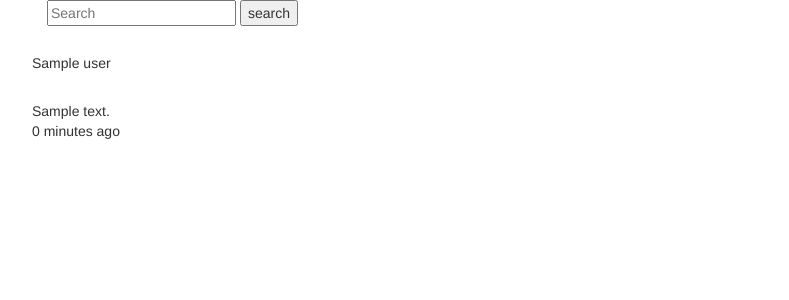
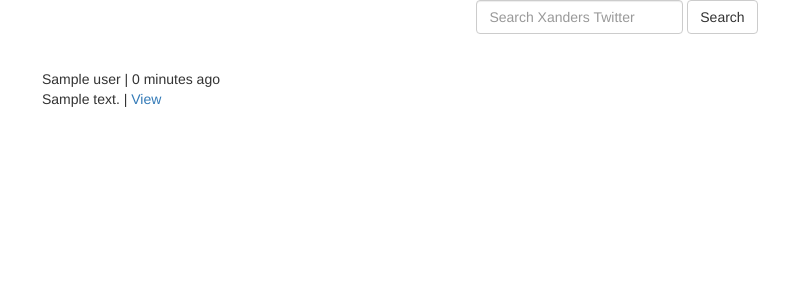
Before and after one commit to AlexKarari/clone, a Django app: template twitter/templates/all/tweet_list.html in a window 1280 px wide. Shown: the top 300 px of the page, without its empty margins (38-827 px from the left). Run offline with Django 3.2, Linux system fonts and the light colour scheme; the template is opened without the code that fills it: most values are stand-ins (such as "Sample title", 1, 10 or a date in 2020); some libraries are stand-ins or nearby versions.

Commit message:
Bootstrap Media Object
Styling with bootstrap v3 on the UI

```diff
--- a/twitter/templates/all/search.html
+++ b/twitter/templates/all/search.html
@@ -1,11 +1,17 @@
 {%extends 'base.html' %}
 {% block content %}
 
-<div>
-    <form method="GET" action="{% url 'usersTweets' %}">
-        <input type="text" name='q' placeholder='Search' value='{{ request.GET.q }}'/>
-        <input type="submit" value='search' />
-    </form>
+<div class="row">
+    <div class="col-sm-12 text-center">
+        <form class="form-inline" method="GET" action="{% url 'usersTweets' %}">
+            <div class="form-group">
+                <!-- <label for="q">Search</label> -->
+                <input class="form-control" type="text" name='q' placeholder='Search Xanders Twitter'  value='{{ request.GET.q }}'/>
+            </div>
+            <input type="submit" class="btn btn-default" value="Search">
+
+        </form>
+    </div>
 </div>
 
 
--- a/twitter/templates/all/tweet_list.html
+++ b/twitter/templates/all/tweet_list.html
@@ -1,25 +1,37 @@
 {%extends 'base.html' %}
 {% block title %}{{block.super}}{% endblock %}
 {% block content %}
+
+<div class="row">
+        <div class="col-sm-8 col-sm-offset-">
                 {% include "all/search.html" %}
                 <br>
                 {% for object in object_list %}
 
-<div>
-        <h5>{{ object.user }} </h5>
-        <br>
-        {{ object.content }}
-        <br>
-        {{ object.timestamp|timesince }} ago
-        <br>
+                        <div class="media">
+                                <div class="media-left">
+                                        <a href="#">
+                                                {% if object.image %}
+                                                <img class="media-object" src="..." alt="...">
+                                                {% endif %}
+                                        </a>
+                                </div>
+                                <div class="media-body">
+                                        {{ object.user }} | {{ object.timestamp|timesince }} ago<br>
+                                        {{ object.content }} | <a href="{% url 'singleTweet' object.id %}">View</a> <br>
+                                </div>
+                        </div>
                         {% empty %}
                                 {% if request.GET.q %}
                                 <p>No tweets found</p>
                                 {% else %}
                                 <p>Yikes...seems to be no tweets yet</p>
                                 {% endif %}
-</div>
 
                 {% endfor %}
 
+        </div>
+
+</div>
+
 {% endblock %}
```
Also changed, not shown: twitter/templates/all/individual_tweet.html (+3 -4 lines). Lines whose indentation alone changed are shown as unchanged.
